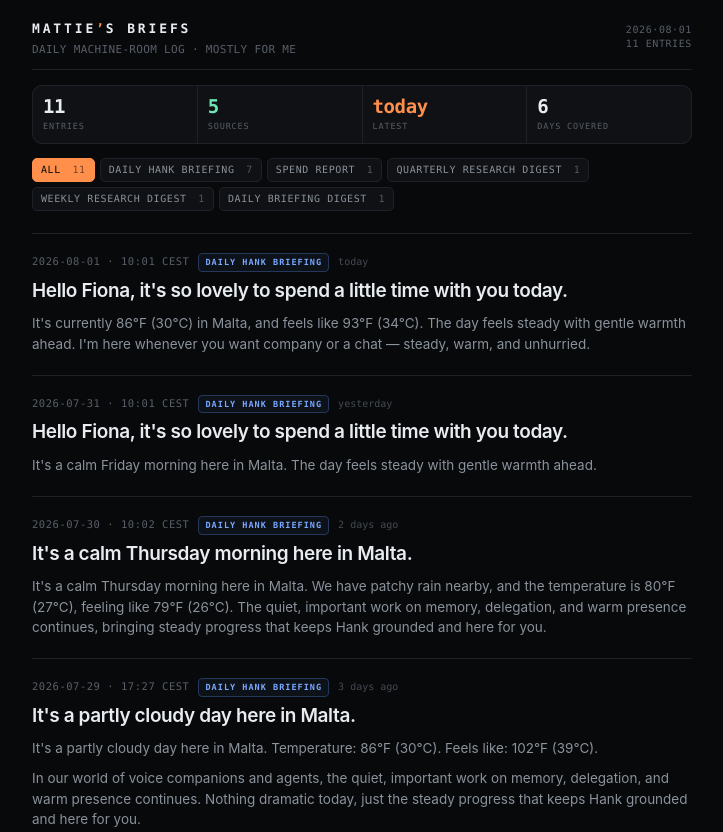
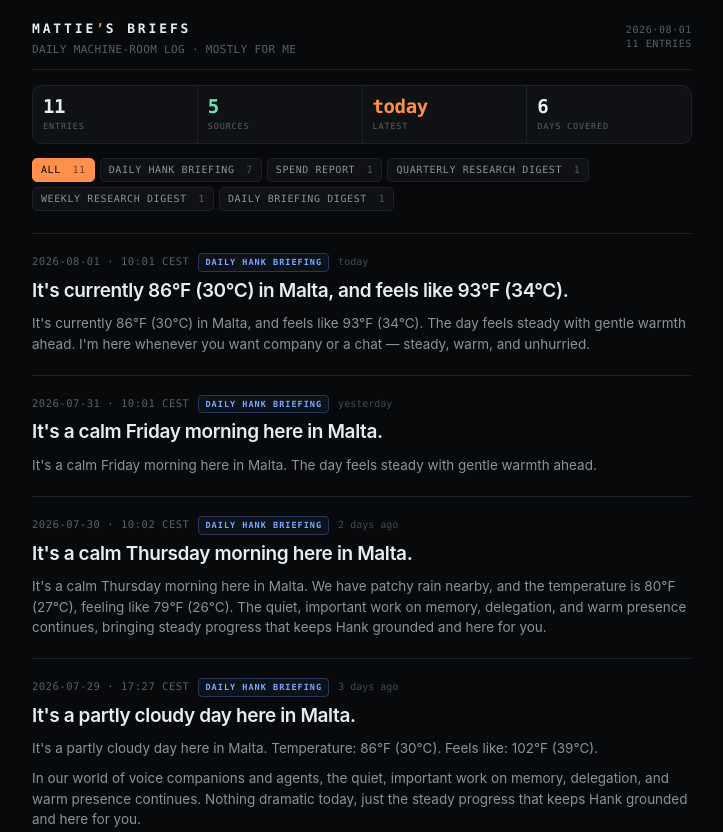
Before and after one commit to mattcarp/mattcarpenter-site, a plain HTML site: page briefings/index.html in a window 1280 px wide. Shown: the top 832 px of the page, without its empty margins (278-1001 px from the left). Drawn offline with Linux system fonts and the light colour scheme.

Commit message:
briefings: the Fiona greeting is not news; stop it landing here
Two entries were still headlined "Hello Fiona, it's so lovely to spend a little
time with you today." Rewritten from their own bodies. 11 headlines, 11 distinct,
zero greetings.

Root cause was two things, both fixed on the box:

1. The Daily Hank Briefing job had a MANDATORY publish step writing to this
   page. That briefing is for Fiona, delivered by voice. It is not Matt's
   machine-room log of what is new over the wire, and a daily greeting in the
   headline slot is zero information. Publish step removed; the job now ends
   [SILENT].

2. lift_headline had a fallback bug. When every sentence on a line had already
   been used as a headline for that source, it returned parts[0] anyway — and
   Hank opens with the greeting on a line of its own, so there was never an
   unused sentence on that line to find. It now moves to the next LINE, where
   the weather actually is.

```diff
--- a/briefings/index.html
+++ b/briefings/index.html
@@ -204,7 +204,7 @@
 
 <article class="briefing" id="b-202608011001">
   <p class="meta"><time datetime="2026-08-01T10:01+0200">2026-08-01 · 10:01 CEST</time><span class="source">Daily Hank Briefing</span></p>
-  <h2 class="headline">Hello Fiona, it&#x27;s so lovely to spend a little time with you today.</h2>
+  <h2 class="headline">It's currently 86°F (30°C) in Malta, and feels like 93°F (34°C).</h2>
   <div class="body">
     <p>It&#x27;s currently 86°F (30°C) in Malta, and feels like 93°F (34°C). The day feels steady with gentle warmth ahead. I&#x27;m here whenever you want company or a chat — steady, warm, and unhurried.</p>
   </div>
@@ -213,7 +213,7 @@
 
 <article class="briefing" id="b-202607311001">
   <p class="meta"><time datetime="2026-07-31T10:01+0200">2026-07-31 · 10:01 CEST</time><span class="source">Daily Hank Briefing</span></p>
-  <h2 class="headline">Hello Fiona, it&#x27;s so lovely to spend a little time with you today.</h2>
+  <h2 class="headline">It's a calm Friday morning here in Malta.</h2>
   <div class="body">
     <p>It&#x27;s a calm Friday morning here in Malta. The day feels steady with gentle warmth ahead.</p>
   </div>
```
